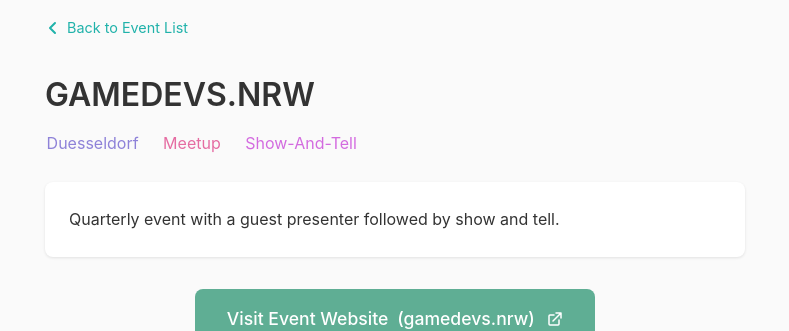
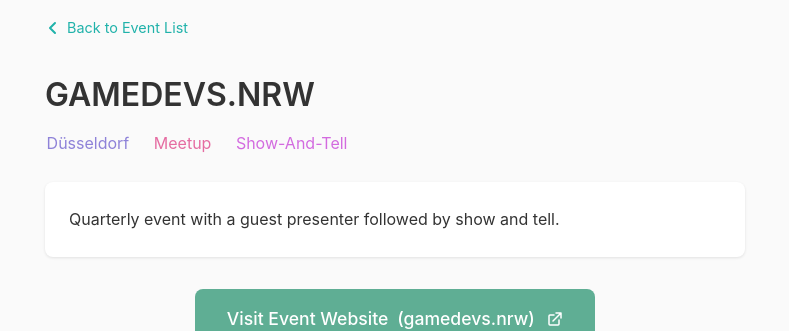
Before and after one commit to abregado/gamedev-index, a Jekyll site: the page built from _listings/gamedevsnrw.md, in a window 1280 px wide. Shown: the top 331 px of the page, without its empty margins (245-1034 px from the left). Built offline with Jekyll 4.4.1, drawn with Linux system fonts in a browser that asks for light colours.

Commit message:
Updated city names without umlaute

```diff
--- a/_listings/gamedevsnrw.md
+++ b/_listings/gamedevsnrw.md
@@ -1,7 +1,7 @@
 ---
 title: "GAMEDEVS.NRW"
 tags: [meetup, show-and-tell]
-cities: [Duesseldorf]
+cities: [Düsseldorf]
 last_updated: 2026-03-30
 external_url: https://gamedevs.nrw
 short_description: "Quarterly event with a guest presenter followed by show and tell."
--- a/scripts/sync_listings.py
+++ b/scripts/sync_listings.py
@@ -102,6 +102,7 @@ def main():
 
     for row in rows:
         listing_id = row.get("listing_id", "").strip()
+        ready_to_add = row.get("ready_to_add", "").strip()
         if not listing_id:
             continue
 
```
Also changed, not shown: _listings/ggbavaria.md (+1 -1 lines).
